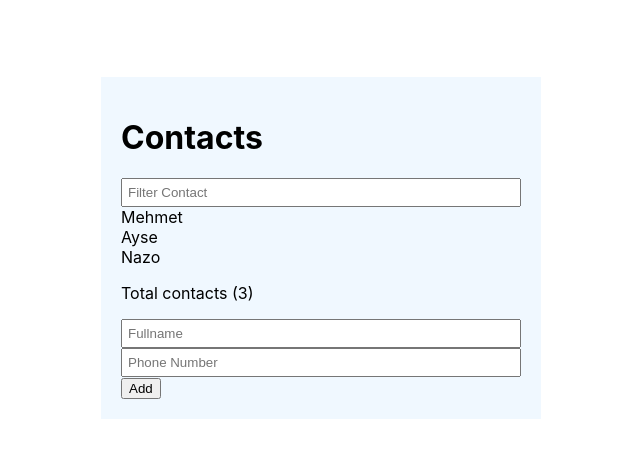
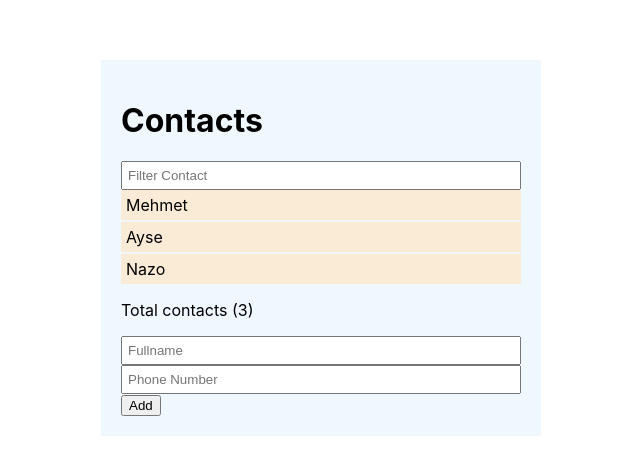
Before and after one commit to nullpointerexception11/contact-app, a React (Create React App) app: page / in a window 1280 px wide. Shown: the part 152-626 px from the top of the page, without its empty margins (319-959 px from the left). Built offline with nearby package versions, Linux system fonts and the light colour scheme.

Commit message:
style css updated

```diff
--- a/src/components/Contacts/styles.css
+++ b/src/components/Contacts/styles.css
@@ -21,3 +21,22 @@ ul, li {
 .list {
     margin: 15px, 0;
 }
+
+.list > li {
+    background-color: antiquewhite;
+    padding: 5px;
+    margin-bottom: 2px;
+    display: flex;
+    justify-content: space-between;
+}
+
+.btn {
+    display: flex;
+    justify-content: flex-end;
+    padding: 5px 0;
+}
+
+.btn > button {
+    padding: 5px;
+    width: 60px;
+}
```
